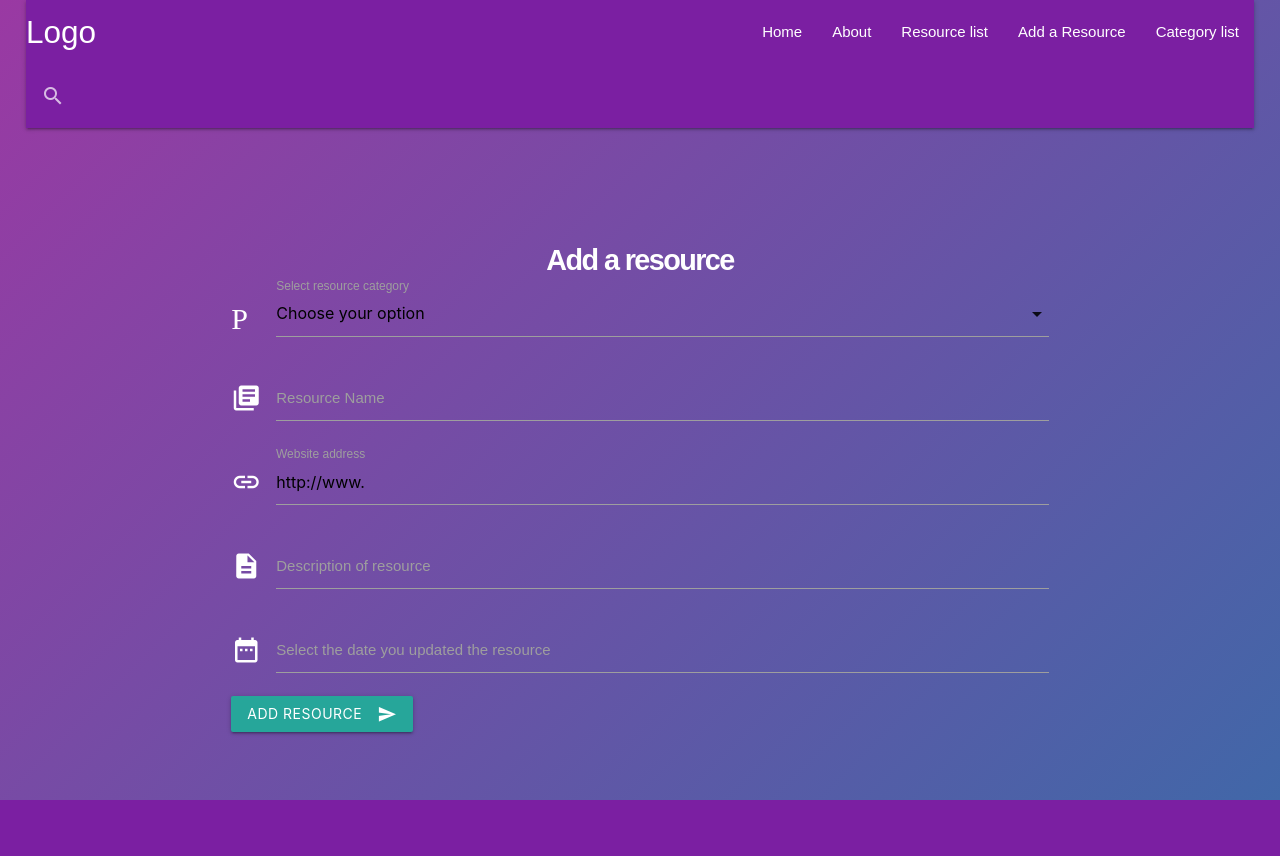
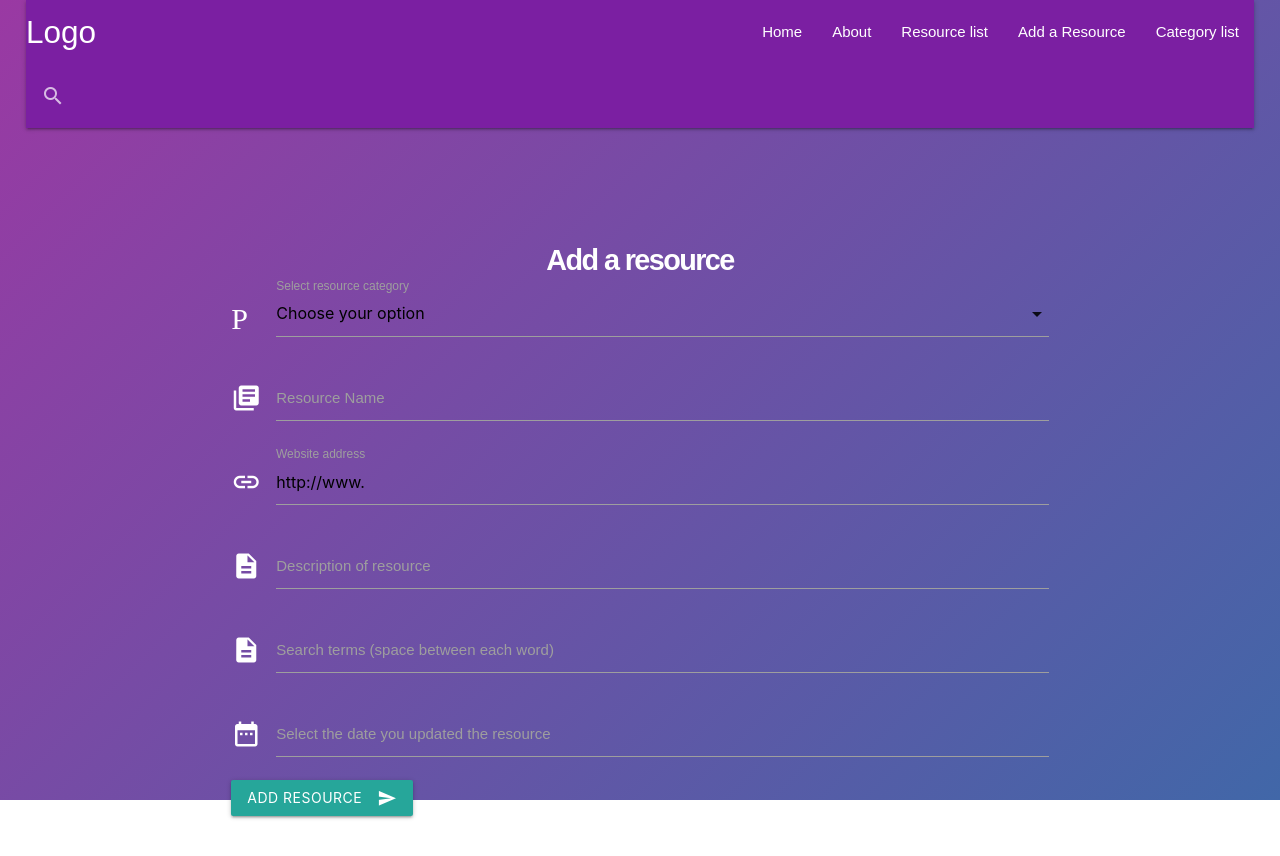
Before and after one commit to Mismiles/clinical-search-tool, a Flask app: page /addresource in a window 1280 px wide. Before the commit the page ends 800 px from the top, so only its background shows below. Run offline with Flask 2, Linux system fonts and the light colour scheme; a database or web service that is not in the repository returns one stand-in record (values such as "Sample title"); some libraries are stand-ins or nearby versions.

Commit message:
updated form to include search terms, added 'target_blank' for urls on resource list

```diff
--- a/templates/addresource.html
+++ b/templates/addresource.html
@@ -31,6 +31,11 @@
         <input id="resource_description" name="resource_description" type="text" class="validate">
         <label for="icon_prefix">Description of resource</label>
     </div>
+        <div class="input-field col s12">
+        <i class="material-icons prefix">description</i>
+        <input id="search_terms" name="search_terms" type="text" class="validate">
+        <label for="icon_prefix">Search terms (space between each word)</label>
+    </div>
     <div class="input-field col s12">
         <i class="material-icons prefix">date_range</i>
         <input id="resource_updated" name="resource_updated" type="text" class="datepicker">
--- a/templates/base.html
+++ b/templates/base.html
@@ -8,8 +8,8 @@
       <link type="text/css" rel="stylesheet" href="{{ url_for('static', filename='css/materialize.min.css') }}">
       <!-- Local CSS styling -->
       <link rel="stylesheet" href="{{ url_for('static', filename='css/style.css') }}">
-      <!--Let browser know website is optimized for mobile-->
-      <meta name="viewport" content="width=device-width, initial-scale=1.0"/>
+      <!-- Let browser know website is optimized for mobile
+      <meta name="viewport" content="width=device-width, initial-scale=1.0"/> -->
     </head>
 
 <body>
@@ -33,6 +33,7 @@
         <li><a href="{{ url_for('about') }}">About</a></li>
         <li><a href="{{ url_for('resourcelist') }}">Resource list</a></li>
         <li><a href="{{ url_for('addresource') }}">Add a resource</a></li>
+        <li><a href="{{ url_for('categorylist') }}">Category list</a></li>
   </ul>
 <nav>
 <div class="nav-wrapper purple purple darken-2">
--- a/templates/resourcelist.html
+++ b/templates/resourcelist.html
@@ -14,7 +14,7 @@
     <div class="collapsible-body">
     <div>
     <p>{{resource.resource_name}}</p>
-    <a href="{{resource.resource_link}}">{{resource.resource_link}}</a>
+    <a href="{{resource.resource_link}}" target="_blank">{{resource.resource_link}}</a>
     <p>{{resource.resource_description}}</p>
     <p>Resource updated on {{resource.resource_updated}}</p>
     <a href="{{url_for('editresource', resource_id=resource._id)}}" class="waves-effect waves-light btn btn small"><i class="material-icons left">cloud</i>Edit resource</a>
```
